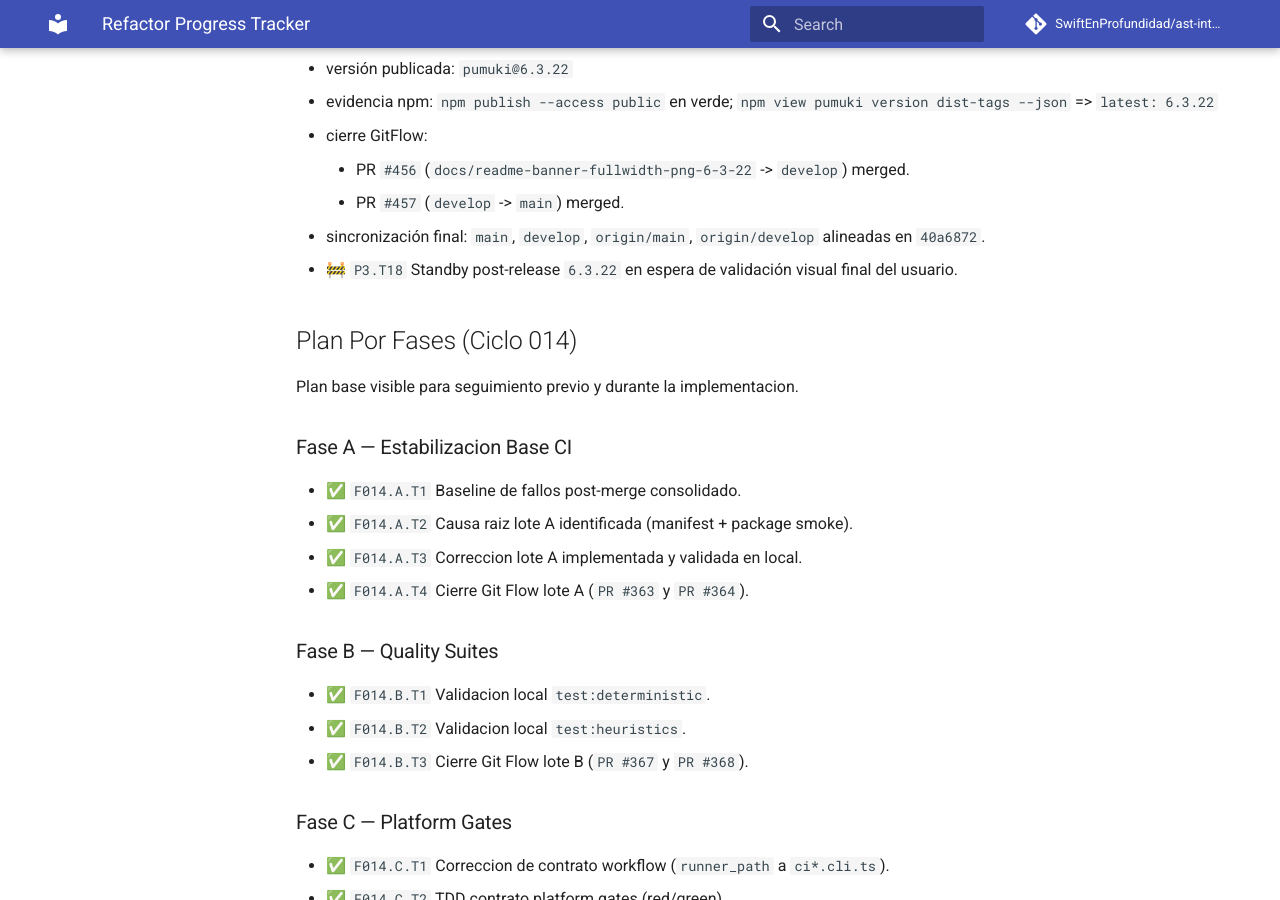
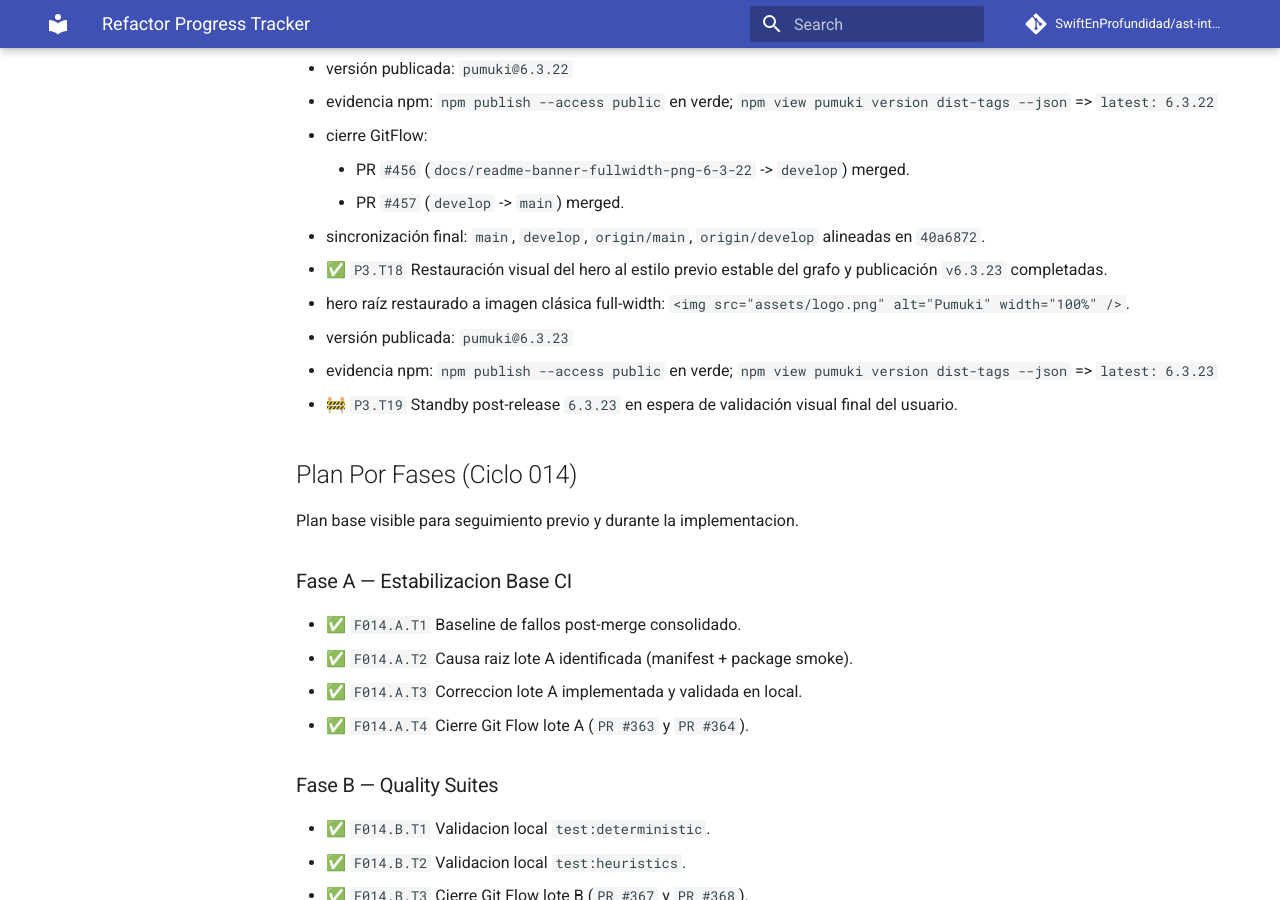
Before and after one commit to SwiftEnProfundidad/ast-intelligence-hooks, an MkDocs documentation site: the page built from docs/REFRACTOR_PROGRESS.md, in a window 1280 px wide and 900 px high, scrolled down 4817 px. Built offline with MkDocs 1.6.1 and Material for MkDocs 9.7.7, drawn with Linux system fonts in a browser that asks for light colours; comment, search, counter and statistics services are not loaded.

Commit message:
docs(readme): restore classic full-width hero and prepare v6.3.23

```diff
--- a/docs/REFRACTOR_PROGRESS.md
+++ b/docs/REFRACTOR_PROGRESS.md
@@ -127,7 +127,11 @@ Fuente unica de seguimiento operativo. No se abren nuevos MDs temporales de trac
     - PR `#456` (`docs/readme-banner-fullwidth-png-6-3-22` -> `develop`) merged.
     - PR `#457` (`develop` -> `main`) merged.
   - sincronización final: `main`, `develop`, `origin/main`, `origin/develop` alineadas en `40a6872`.
-- 🚧 `P3.T18` Standby post-release `6.3.22` en espera de validación visual final del usuario.
+- ✅ `P3.T18` Restauración visual del hero al estilo previo estable del grafo y publicación `v6.3.23` completadas.
+  - hero raíz restaurado a imagen clásica full-width: `<img src="assets/logo.png" alt="Pumuki" width="100%" />`.
+  - versión publicada: `pumuki@6.3.23`
+  - evidencia npm: `npm publish --access public` en verde; `npm view pumuki version dist-tags --json` => `latest: 6.3.23`
+- 🚧 `P3.T19` Standby post-release `6.3.23` en espera de validación visual final del usuario.
 
 ## Plan Por Fases (Ciclo 014)
 Plan base visible para seguimiento previo y durante la implementacion.
--- a/package.json
+++ b/package.json
@@ -1,6 +1,6 @@
 {
   "name": "pumuki",
-  "version": "6.3.22",
+  "version": "6.3.23",
   "description": "Enterprise-grade AST Intelligence System with multi-platform support (iOS, Android, Backend, Frontend) and Feature-First + DDD + Clean Architecture enforcement. Includes dynamic violations API for intelligent querying.",
   "main": "index.js",
   "bin": {
```
Also changed, not shown: CHANGELOG.md (+8 -0 lines), README.md (+1 -1 lines), docs/RELEASE_NOTES.md (+6 -0 lines), 1 other file.
